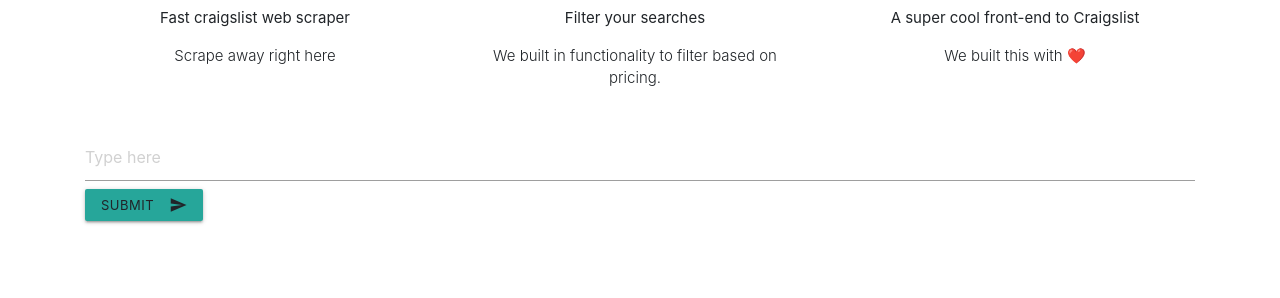
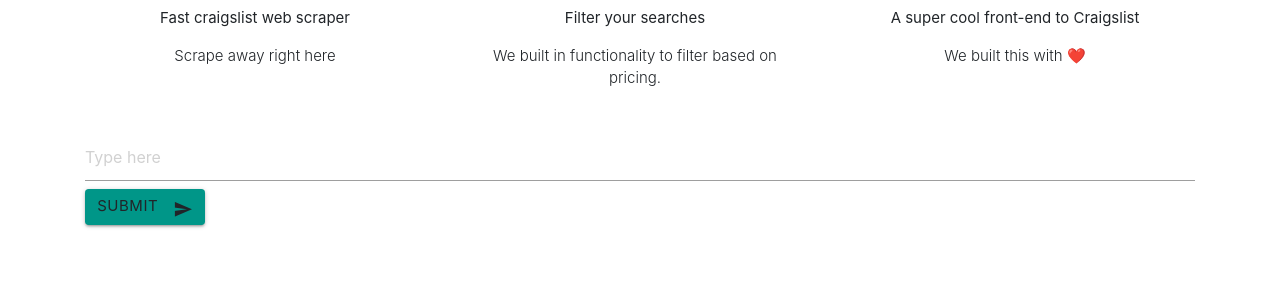
Before and after one commit to jjccooooll12/craiglist_django, a Django app: page / in a window 1280 px wide. Shown: the part 251-549 px from the top of the page. Run offline with Django 3.2, Linux system fonts and the light colour scheme; some libraries are stand-ins or nearby versions.

Commit message:
added button

```diff
--- a/craiglist/templates/craiglist/base.html
+++ b/craiglist/templates/craiglist/base.html
@@ -76,11 +76,11 @@
     <form action= "{% url 'new_search'  %}" method="post">
       {% csrf_token %}
       <input type="text" name="search" placeholder="Type here">
+      <button class="btn waves-effect waves-light teal"
+      type="submit" name="action">Submit
+        <i class="material-icons right">send</i></button>
+    </form>
 
-      <a class="waves-effect waves-light btn-small">
-        <i class="material-icons right">send</i>Submit</a>
-
-    </form>
 
     {% block content %}
 
```
Also changed, not shown: db.sqlite3.
